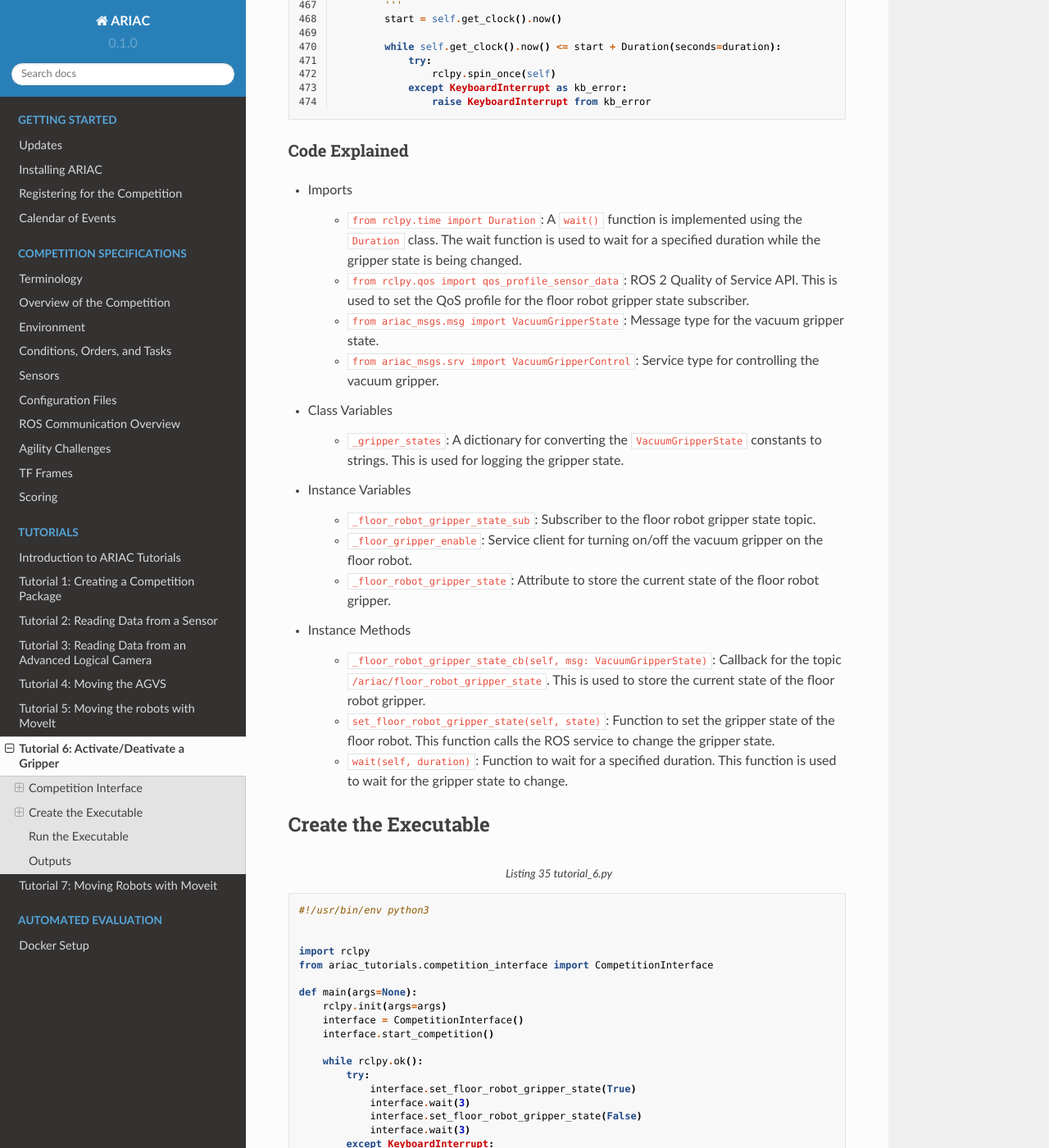
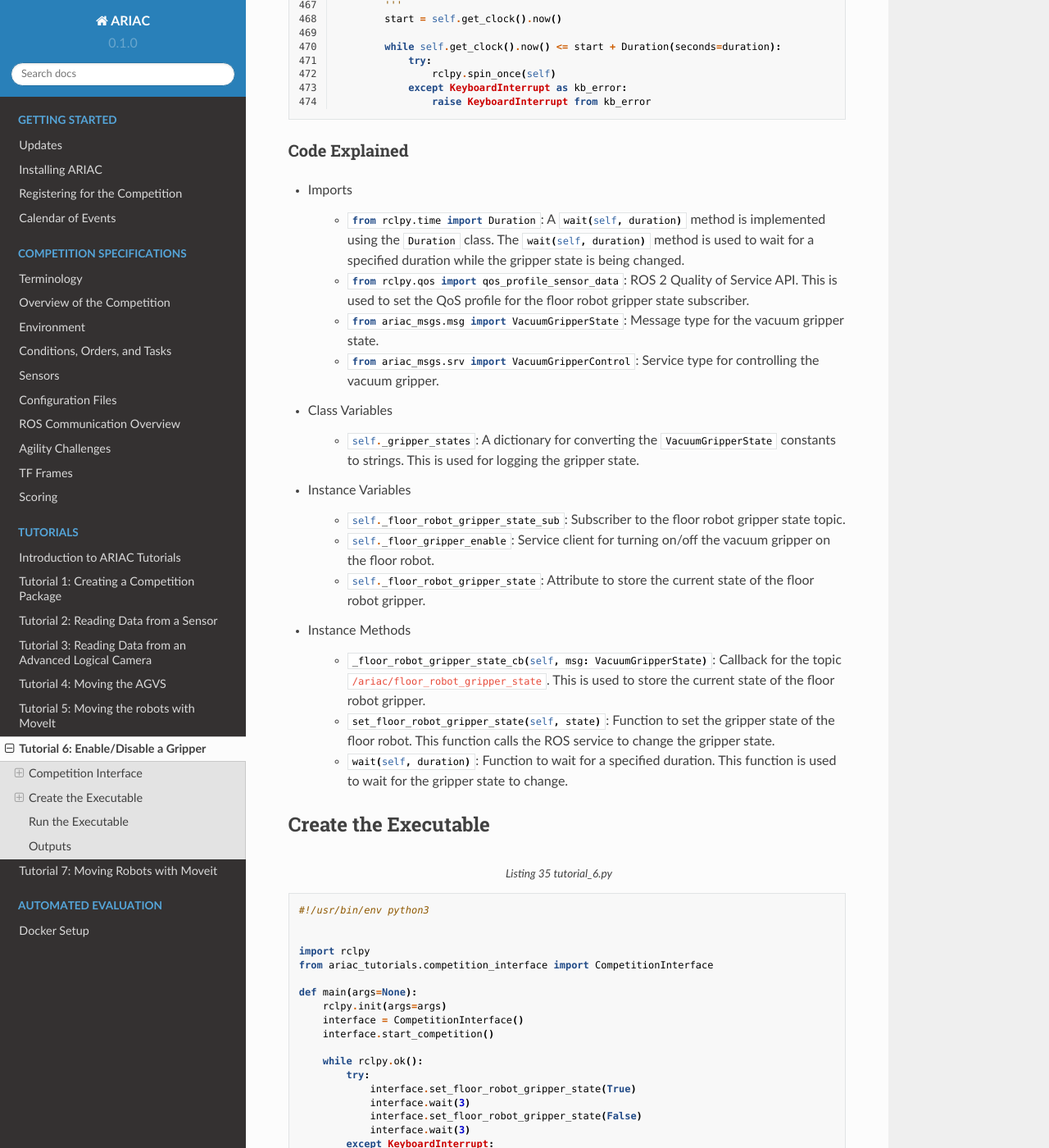
Before and after one commit to usnistgov/ARIAC, a Sphinx documentation site: the page built from docs/tutorials/tutorial_6.rst, in a window 1280 px wide and 1400 px high, scrolled down 8870 px. Shown: the whole window at 82% size. Built offline with Sphinx 7.4.7 and the Read the Docs theme 2.0.0, drawn with Linux system fonts in a browser that asks for light colours; some of the changed text lies outside the part shown.

```diff
--- a/docs/tutorials/tutorial_6.rst
+++ b/docs/tutorials/tutorial_6.rst
@@ -14,7 +14,7 @@
     :language: bash
 
 =========================================================
-Tutorial 6: Activate/Deativate a Gripper
+Tutorial 6: Enable/Disable a Gripper
 =========================================================
 
 .. admonition:: Source Code for Tutorial 6
@@ -553,27 +553,27 @@ Code Explained
 
 - Imports
 
-    - ``from rclpy.time import Duration``: A ``wait()`` function is implemented using the ``Duration`` class. The wait function is used to wait for a specified duration while the gripper state is being changed.
-    - ``from rclpy.qos import qos_profile_sensor_data``: ROS 2 Quality of Service API. This is used to set the QoS profile for the floor robot gripper state subscriber.
-    - ``from ariac_msgs.msg import VacuumGripperState``: Message type for the vacuum gripper state.
-    - ``from ariac_msgs.srv import VacuumGripperControl``: Service type for controlling the vacuum gripper.
+    - :inline-python:`from rclpy.time import Duration`: A :inline-python:`wait(self, duration)` method is implemented using the :inline-python:`Duration` class. The :inline-python:`wait(self, duration)` method is used to wait for a specified duration while the gripper state is being changed.
+    - :inline-python:`from rclpy.qos import qos_profile_sensor_data`: ROS 2 Quality of Service API. This is used to set the QoS profile for the floor robot gripper state subscriber.
+    - :inline-python:`from ariac_msgs.msg import VacuumGripperState`: Message type for the vacuum gripper state.
+    - :inline-python:`from ariac_msgs.srv import VacuumGripperControl`: Service type for controlling the vacuum gripper.
 
 - Class Variables
 
-    - ``_gripper_states``: A dictionary for converting the ``VacuumGripperState`` constants to strings. This is used for logging the gripper state.
+    - :inline-python:`self._gripper_states`: A dictionary for converting the :inline-python:`VacuumGripperState` constants to strings. This is used for logging the gripper state.
 
 - Instance Variables
 
-    - ``_floor_robot_gripper_state_sub``: Subscriber to the floor robot gripper state topic.
-    - ``_floor_gripper_enable``: Service client for turning on/off the vacuum gripper on the floor robot.
-    - ``_floor_robot_gripper_state``: Attribute to store the current state of the floor robot gripper.
+    - :inline-python:`self._floor_robot_gripper_state_sub`: Subscriber to the floor robot gripper state topic.
+    - :inline-python:`self._floor_gripper_enable`: Service client for turning on/off the vacuum gripper on the floor robot.
+    - :inline-python:`self._floor_robot_gripper_state`: Attribute to store the current state of the floor robot gripper.
 
 
 - Instance Methods
 
-    - ``_floor_robot_gripper_state_cb(self, msg: VacuumGripperState)``: Callback for the topic ``/ariac/floor_robot_gripper_state``. This is used to store the current state of the floor robot gripper.
-    - ``set_floor_robot_gripper_state(self, state)``: Function to set the gripper state of the floor robot. This function calls the ROS service to change the gripper state.
-    - ``wait(self, duration)``: Function to wait for a specified duration. This function is used to wait for the gripper state to change.
+    - :inline-python:`_floor_robot_gripper_state_cb(self, msg: VacuumGripperState)`: Callback for the topic ``/ariac/floor_robot_gripper_state``. This is used to store the current state of the floor robot gripper.
+    - :inline-python:`set_floor_robot_gripper_state(self, state)`: Function to set the gripper state of the floor robot. This function calls the ROS service to change the gripper state.
+    - :inline-python:`wait(self, duration)`: Function to wait for a specified duration. This function is used to wait for the gripper state to change.
 
 
 Create the Executable
```
